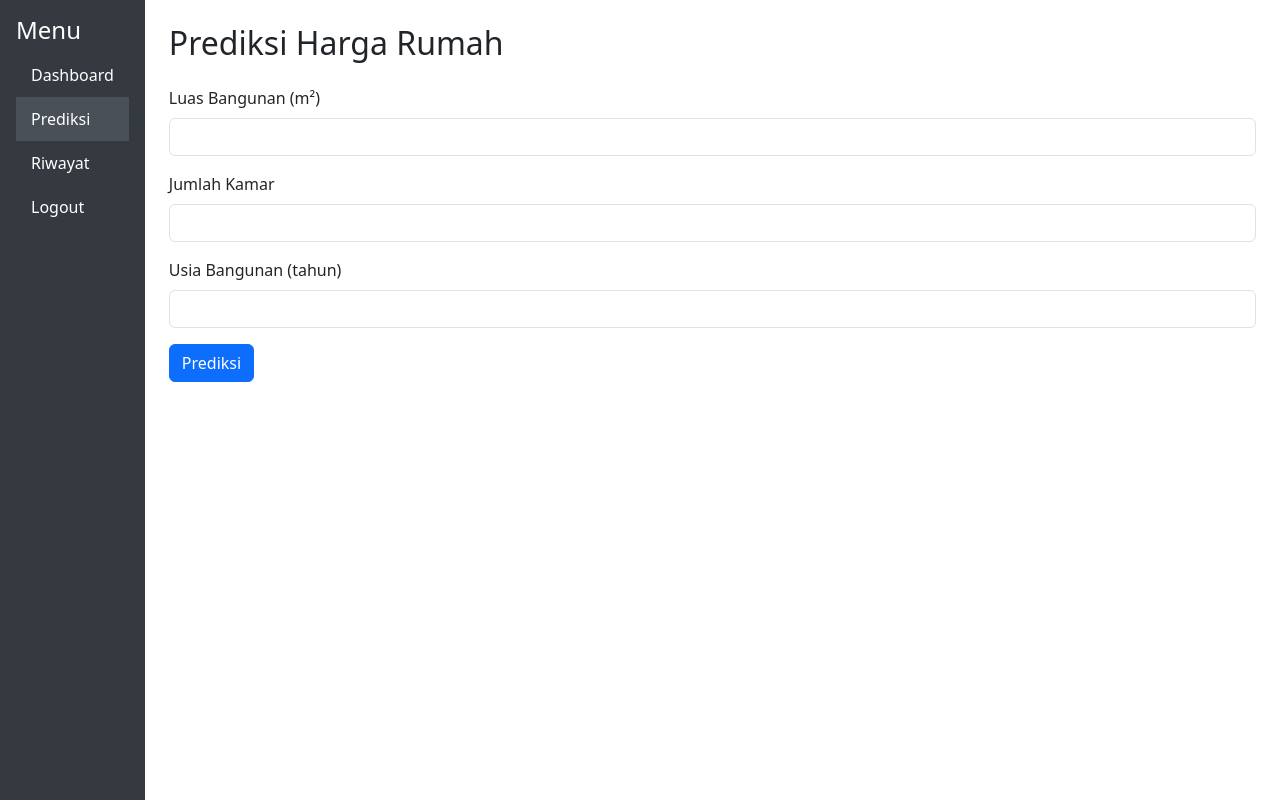
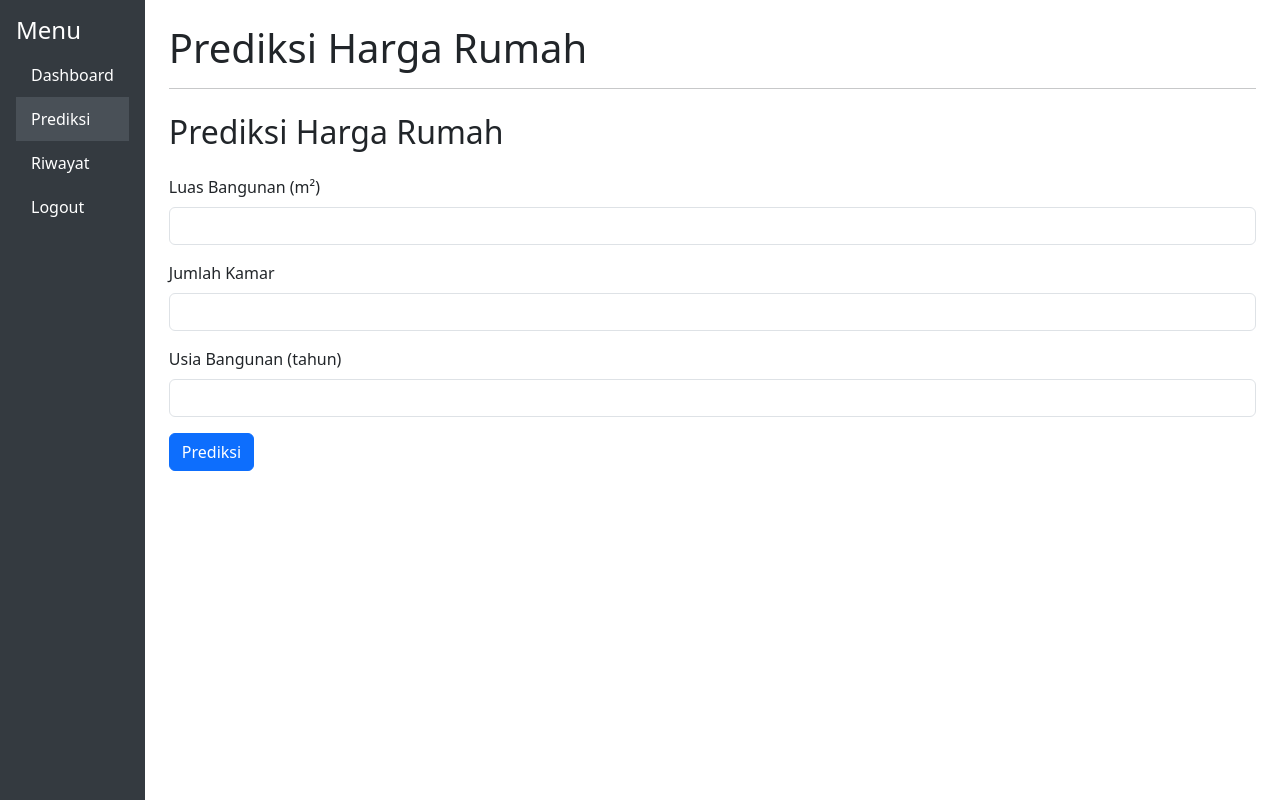
Before and after one commit to jimbotake/prediksi_harga_rumah, a Flask app: page / in a window 1280 px wide. Run offline with Flask 3, Linux system fonts and the light colour scheme; the visitor is signed in with stand-in values (Sample User, id 1); parts of the project's set-up code (start-up, migrations or seed data) failed here and were passed over; some libraries are stand-ins or nearby versions.

Commit message:
Simpan perubahan sementara sebelum pull

```diff
--- a/templates/base.html
+++ b/templates/base.html
@@ -3,7 +3,7 @@
 <head>
   <meta charset="UTF-8" />
   <meta name="viewport" content="width=device-width, initial-scale=1" />
-  <title>{% block title %}Dashboard{% endblock %}</title>
+  <title>{% block title %}Prediksi Harga Rumah{% endblock %}</title>
   <link href="https://cdn.jsdelivr.net/npm/bootstrap@5.3.0/dist/css/bootstrap.min.css" rel="stylesheet" />
   <style>
     body {
@@ -34,6 +34,13 @@
       <a href="{{ url_for('logout') }}">Logout</a>
     </div>
     <div class="flex-fill p-4">
+
+      <!-- Header judul aplikasi -->
+      <header class="mb-4">
+        <h1>Prediksi Harga Rumah</h1>
+        <hr />
+      </header>
+
       {% with messages = get_flashed_messages(with_categories=true) %}
         {% if messages %}
           {% for category, message in messages %}
```
Also changed, not shown: README.md.
